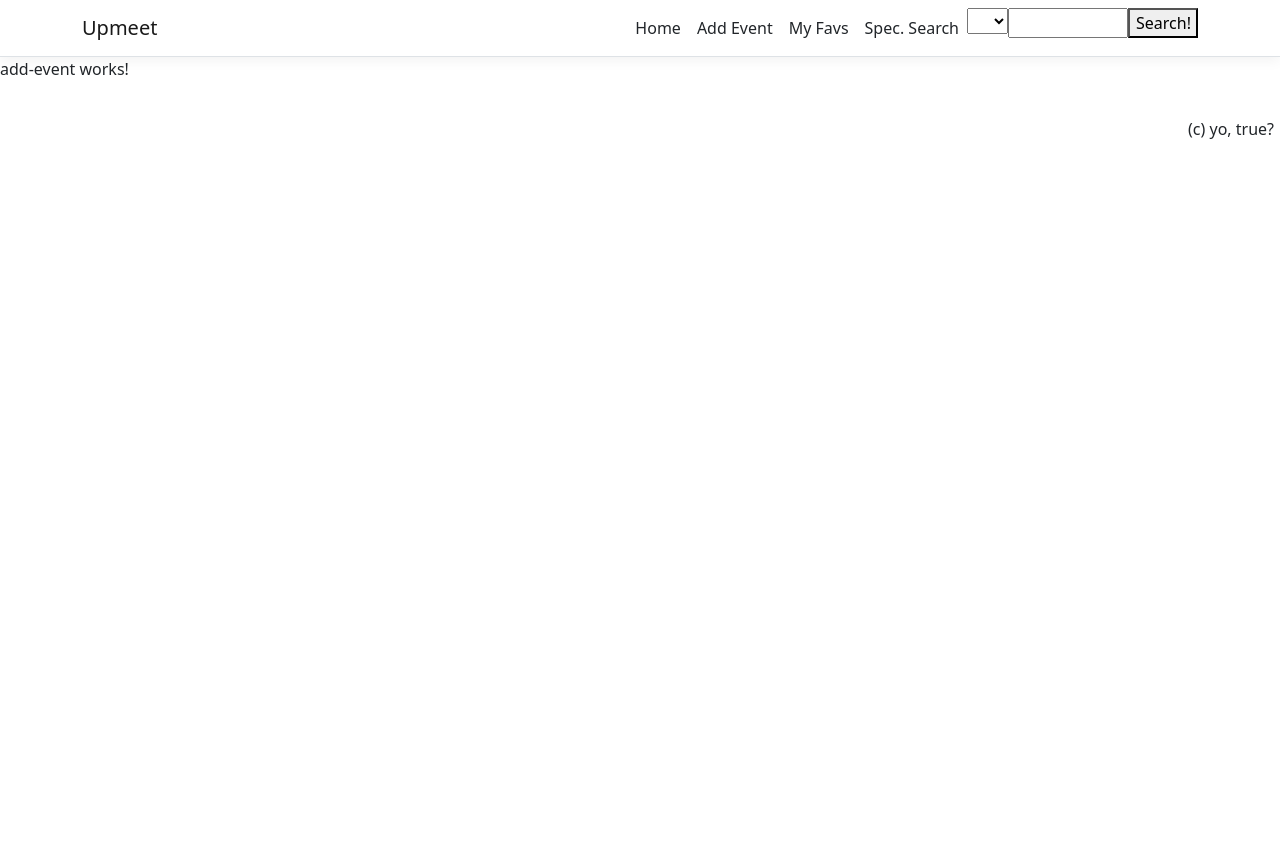
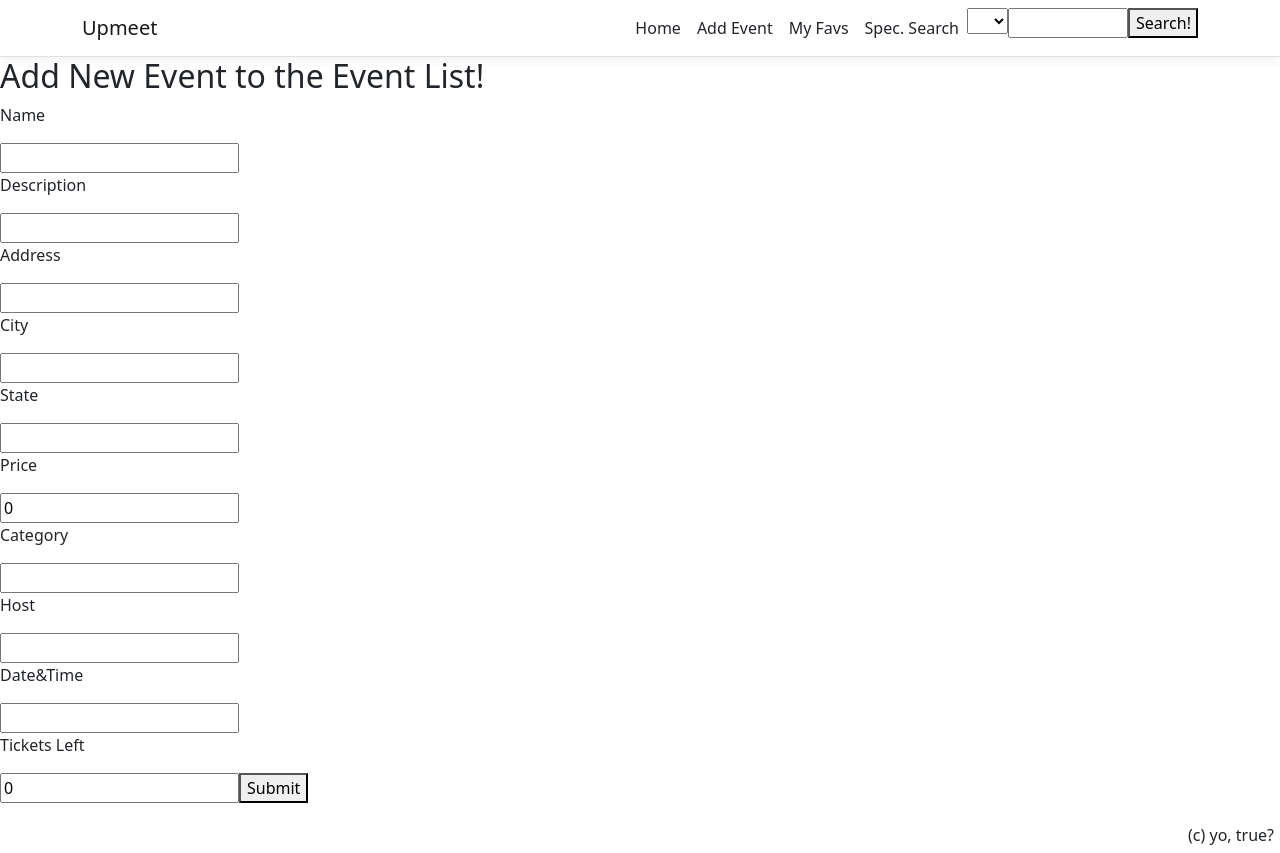
Before and after one commit to CryingCoder/Upmeet, an Angular app in the folder ClientApp/: page /add-event in a window 1280 px wide. Before the commit the page ends 800 px from the top, so only its background shows below. Built offline with nearby package versions, Linux system fonts and the light colour scheme.

Commit message:
Yo true, added adding

```diff
--- a/ClientApp/src/app/add-event/add-event.component.html
+++ b/ClientApp/src/app/add-event/add-event.component.html
@@ -1 +1,24 @@
-<p>add-event works!</p>
+<h2>Add New Event to the Event List!</h2>
+
+
+    <p>Name</p>
+    <input type="text" [(ngModel)]="name">
+    <p>Description</p>
+    <input type="text" [(ngModel)]="description">
+    <p>Address</p>
+    <input type="text" [(ngModel)]="address">
+    <p>City</p>
+    <input type="text" [(ngModel)]="city">
+    <p>State</p>
+    <input type="text" [(ngModel)]="state">
+    <p>Price</p>
+    <input type="number" [(ngModel)]="ticketPrice">
+    <p>Category</p>
+    <input type="text" [(ngModel)]="type">
+    <p>Host</p>
+    <input type="text" [(ngModel)]="hostedBy">
+    <p>Date&Time</p>
+    <input type="datetime" [(ngModel)]="dateTime">
+    <p>Tickets Left</p>
+    <input type="number" [(ngModel)]="availableTickets">
+    <button (click)="AddEvent(name,description,address,city,state,ticketPrice,type,hostedBy,dateTime,availableTickets)">Submit</button>
--- a/ClientApp/src/app/add-event/add-event.component.ts
+++ b/ClientApp/src/app/add-event/add-event.component.ts
@@ -1,4 +1,9 @@
 import { Component } from '@angular/core';
+import { ActivatedRoute } from '@angular/router';
+import { DALService } from '../dal.service';
+import { Evnt } from '../evnt';
+import { FormatterService } from '../formatter.service';
+import { UserService } from '../user.service';
 
 @Component({
   selector: 'app-add-event',
@@ -6,5 +11,18 @@ import { Component } from '@angular/core';
   styleUrls: ['./add-event.component.css']
 })
 export class AddEventComponent {
-
+  name:string="";
+  description:string="";
+  address:string="";
+  city:string="";
+  state:string="";
+  ticketPrice:number=0;
+  type:string="";
+  hostedBy:string="";
+  dateTime:string="";
+  availableTickets:number=0;
+  constructor(private eventDB:DALService){}
+  AddEvent(name:string,description:string,address:string,city:string,state:string,ticketPrice:number,type:string,hostedBy:string,dateTime:string,availableTickets:number):void{
+    this.eventDB.AddEvent(name,description,address,city,state,ticketPrice,type,hostedBy,dateTime,availableTickets);
+  }
 }
--- a/ClientApp/src/app/dal.service.ts
+++ b/ClientApp/src/app/dal.service.ts
@@ -4,6 +4,7 @@ import { HttpClient } from '@angular/common/http';
 import { catchError, Observable, throwError,  } from 'rxjs';
 import { inject } from '@angular/core/testing';
 import { Fav } from './fav';
+import { evntDTO } from './evntDTO';
 
 @Injectable({
   providedIn: 'root'
@@ -46,6 +47,13 @@ export class DALService {
 
   }
 
-  //
+  //adding events
+  AddEvent(name:string,description:string,address:string,city:string,state:string,ticketPrice:number,type:string,hostedBy:string,dateTime:string,availableTickets:number):void{
+    console.log(name);
+    let newEvent:evntDTO = {name:name,description:description,address:address,city:city,state:state,
+      ticketPrice:ticketPrice,type:type,hostedBy:hostedBy,dateTime:dateTime,availableTickets:availableTickets};
+      this.http.post<evntDTO>(this.baseUrl + "api/Events", newEvent).subscribe(data => {});
+      console.log("Yo true");
+  }
 
 }
--- /dev/null
+++ b/ClientApp/src/app/evntDTO.ts
@@ -0,0 +1,12 @@
+export interface evntDTO{
+    name:string;
+    description:string;
+    address:string;
+    city:string;
+    state:string;
+    ticketPrice:number;
+    type:string;
+    hostedBy:string;
+    dateTime:string;
+    availableTickets:number;
+}
```
